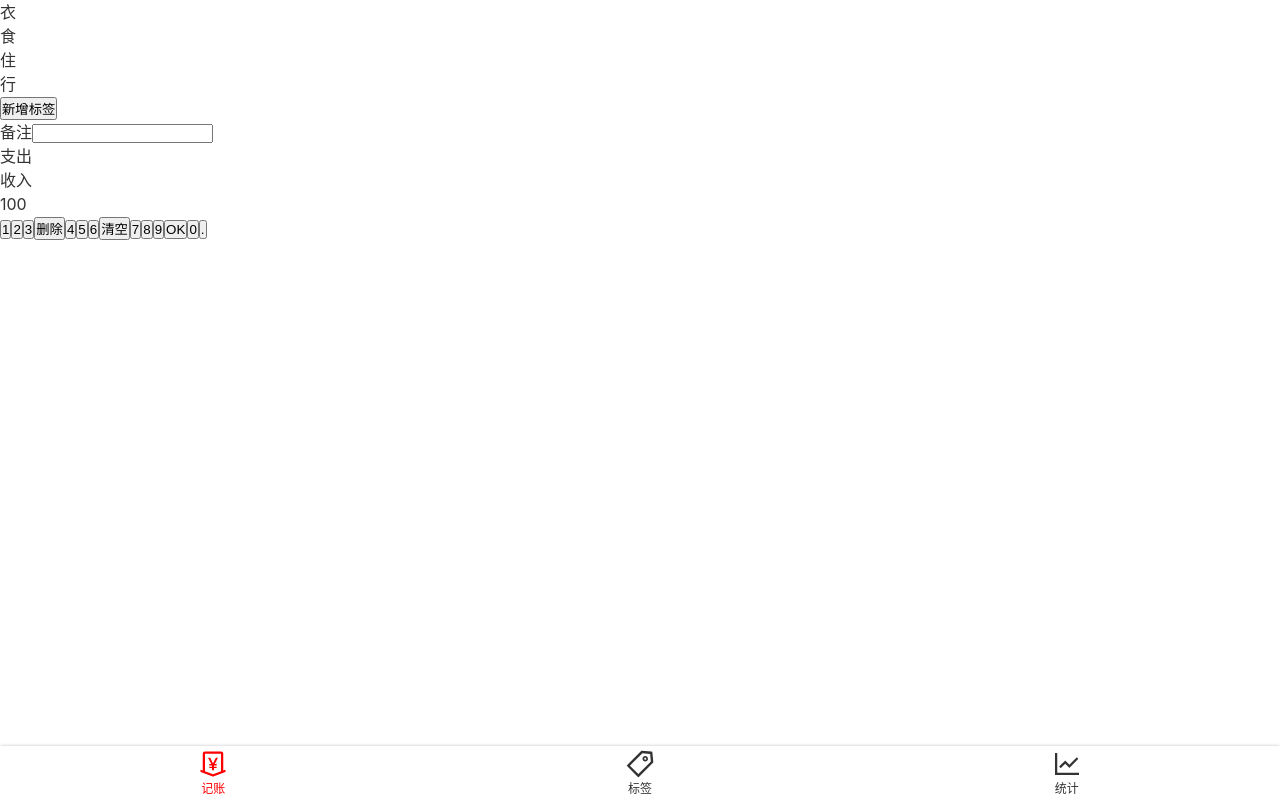
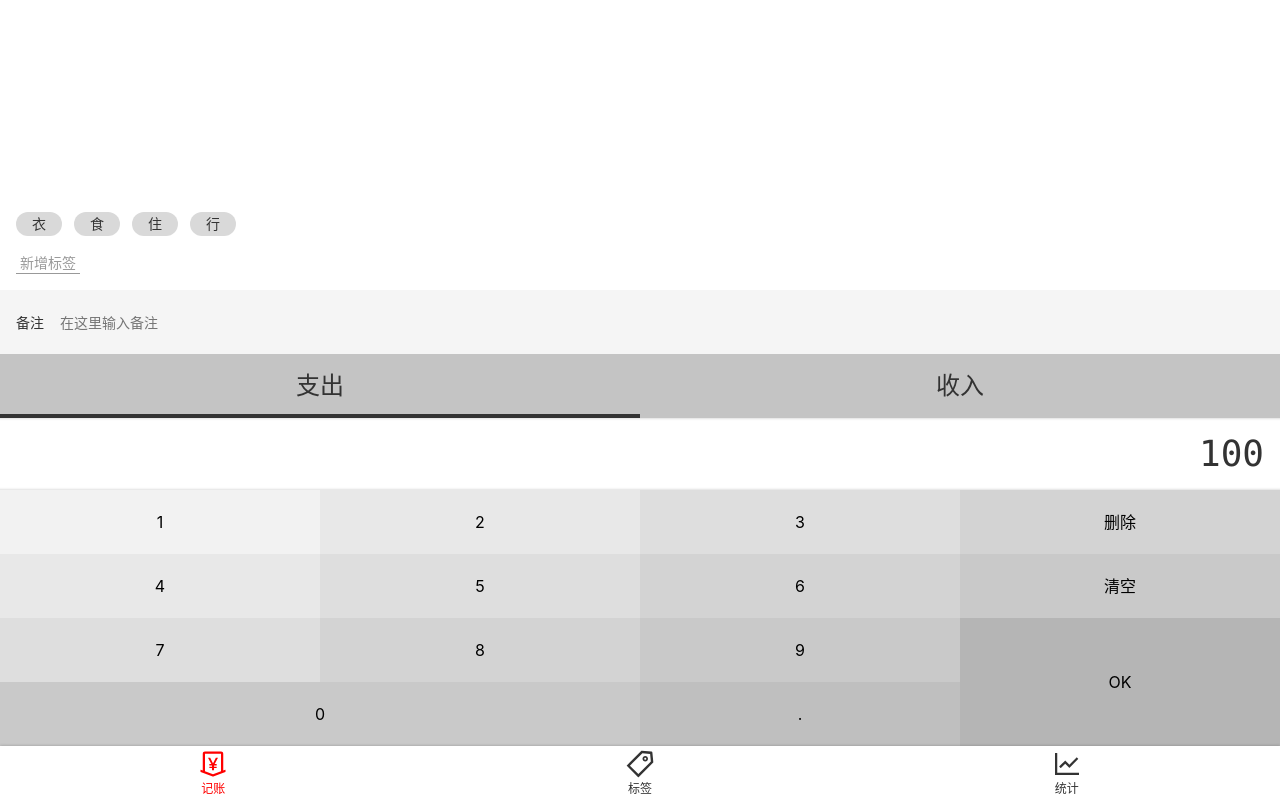
Before and after one commit to shervinchen/moni, a Vue app: page /#/money in a window 1280 px wide. Built offline with nearby package versions, Linux system fonts and the light colour scheme.

Commit message:
完成Money页面布局样式

```diff
--- a/src/App.vue
+++ b/src/App.vue
@@ -11,6 +11,7 @@
 body {
   font-family: $font-hei;
   line-height: 1.5;
+  font-size: 16px;
   color: #333;
   -webkit-font-smoothing: antialiased;
   -moz-osx-font-smoothing: grayscale;
--- a/src/assets/style/helper.scss
+++ b/src/assets/style/helper.scss
@@ -1,5 +1,32 @@
-$font-hei: -apple-system, "Noto Sans", "Helvetica Neue", Helvetica, "Nimbus Sans L", Arial, "Liberation Sans", "PingFang SC", "Hiragino Sans GB", "Noto Sans CJK SC", "Source Han Sans SC", "Source Han Sans CN", "Microsoft YaHei", "Wenquanyi Micro Hei", "WenQuanYi Zen Hei", "ST Heiti", SimHei, "WenQuanYi Zen Hei Sharp", sans-serif;
-$font-kai: Baskerville, Georgia, "Liberation Serif", "Kaiti SC", STKaiti, "AR PL UKai CN", "AR PL UKai HK", "AR PL UKai TW", "AR PL UKai TW MBE", "AR PL KaitiM GB", KaiTi, KaiTi_GB2312, DFKai-SB, "TW\-Kai", serif;
-$font-song: Georgia, "Nimbus Roman No9 L", "Songti SC", "Noto Serif CJK SC", "Source Han Serif SC", "Source Han Serif CN", STSong, "AR PL New Sung", "AR PL SungtiL GB", NSimSun, SimSun, "TW\-Sung", "WenQuanYi Bitmap Song", "AR PL UMing CN", "AR PL UMing HK", "AR PL UMing TW", "AR PL UMing TW MBE", PMingLiU, MingLiU, serif;
+$font-hei: -apple-system, "Noto Sans", "Helvetica Neue", Helvetica,
+  "Nimbus Sans L", Arial, "Liberation Sans", "PingFang SC", "Hiragino Sans GB",
+  "Noto Sans CJK SC", "Source Han Sans SC", "Source Han Sans CN",
+  "Microsoft YaHei", "Wenquanyi Micro Hei", "WenQuanYi Zen Hei", "ST Heiti",
+  SimHei, "WenQuanYi Zen Hei Sharp", sans-serif;
+$font-kai: Baskerville, Georgia, "Liberation Serif", "Kaiti SC", STKaiti,
+  "AR PL UKai CN", "AR PL UKai HK", "AR PL UKai TW", "AR PL UKai TW MBE",
+  "AR PL KaitiM GB", KaiTi, KaiTi_GB2312, DFKai-SB, "TW\-Kai", serif;
+$font-song: Georgia, "Nimbus Roman No9 L", "Songti SC", "Noto Serif CJK SC",
+  "Source Han Serif SC", "Source Han Serif CN", STSong, "AR PL New Sung",
+  "AR PL SungtiL GB", NSimSun, SimSun, "TW\-Sung", "WenQuanYi Bitmap Song",
+  "AR PL UMing CN", "AR PL UMing HK", "AR PL UMing TW", "AR PL UMing TW MBE",
+  PMingLiU, MingLiU, serif;
 
-$color-highlight: #f00
+$color-highlight: #f00;
+
+// placeholder
+%clearFix {
+  &::after {
+    content: "";
+    clear: both;
+    display: block;
+  }
+}
+$color-shadow: rgba(0, 0, 0, 0.25);
+%outerShadow {
+  box-shadow: 0 0 3px $color-shadow;
+}
+%innerShadow {
+  box-shadow: inset 0 -3px 3px -3px $color-shadow,
+    inset 0 3px 3px -3px $color-shadow;
+}
--- a/src/assets/style/reset.scss
+++ b/src/assets/style/reset.scss
@@ -3,7 +3,22 @@
   padding: 0;
   box-sizing: border-box;
 }
+
 a {
   text-decoration: none;
   color: inherit;
 }
+
+ul,
+ol {
+  list-style: none;
+}
+
+button,
+input {
+  font: inherit;
+}
+
+:focus {
+  outline: none;
+}
--- a/src/components/Layout.vue
+++ b/src/components/Layout.vue
@@ -1,6 +1,6 @@
 <template>
-  <div class="nav-wrapper">
-    <div class="content">
+  <div class="layout-wrapper" :class="classPrefix && `${classPrefix}-wrapper`">
+    <div class="content" :class="classPrefix && `${classPrefix}-content`">
       <slot></slot>
     </div>
     <Nav />
@@ -10,11 +10,12 @@
 <script lang="ts">
 export default {
   name: "Layout",
+  props: ['classPrefix']
 };
 </script>
 
 <style lang="scss" scoped>
-.nav-wrapper {
+.layout-wrapper {
   display: flex;
   flex-direction: column;
   height: 100vh;
--- a/src/components/Nav.vue
+++ b/src/components/Nav.vue
@@ -25,8 +25,8 @@
 <style lang="scss" scoped>
   @import '~@/assets/style/helper.scss';
   nav {
+    @extend %outerShadow;
     display: flex;
-    box-shadow: 0 0 3px rgba(0, 0, 0, 0.25);
     flex-direction: row;
     font-size: 12px;
     > .item {
--- a/src/views/Money.vue
+++ b/src/views/Money.vue
@@ -1,28 +1,5 @@
 <template>
-  <Layout>
-    <div class="tags">
-      <ul class="current">
-        <li>衣</li>
-        <li>食</li>
-        <li>住</li>
-        <li>行</li>
-      </ul>
-      <div class="new">
-        <button>新增标签</button>
-      </div>
-    </div>
-    <div>
-      <label class="notes">
-        <span class="name">备注</span>
-        <input type="text">
-      </label>
-    </div>
-    <div>
-      <ul class="types">
-        <li class="selected">支出</li>
-        <li>收入</li>
-      </ul>
-    </div>
+  <Layout class-prefix="layout">
     <div class="number-pad">
       <div class="output">100</div>
       <div class="buttons">
@@ -37,21 +14,181 @@
         <button>7</button>
         <button>8</button>
         <button>9</button>
-        <button>OK</button>
-        <button>0</button>
+        <button class="ok">OK</button>
+        <button class="zero">0</button>
         <button>.</button>
       </div>
+    </div>
+    <div>
+      <ul class="types">
+        <li class="selected">支出</li>
+        <li>收入</li>
+      </ul>
+    </div>
+    <div>
+      <label class="notes">
+        <span class="name">备注</span>
+        <input type="text" placeholder="在这里输入备注" />
+      </label>
+    </div>
+    <div class="tags">
+      <div class="new">
+        <button>新增标签</button>
+      </div>
+      <ul class="current">
+        <li>衣</li>
+        <li>食</li>
+        <li>住</li>
+        <li>行</li>
+      </ul>
     </div>
   </Layout>
 </template>
 
 <script lang="ts">
 export default {
-  name: 'Money',
-}
+  name: "Money",
+};
 </script>
 
+<style lang="scss">
+  .layout-content {
+    display: flex;
+    flex-direction: column-reverse;
+  }
+</style>
+
 <style lang="scss" scoped>
-@import '~@/assets/style/helper.scss';
+@import "~@/assets/style/helper.scss";
 
+.tags {
+  flex-grow: 1;
+  font-size: 14px;
+  padding: 16px;
+  display: flex;
+  flex-direction: column-reverse;
+  > .current {
+    display: flex;
+    flex-wrap: wrap;
+    > li {
+      background: #d9d9d9;
+      $h: 24px;
+      height: $h;
+      line-height: $h;
+      border-radius: $h / 2;
+      padding: 0 16px;
+      margin-right: 12px;
+      margin-top: 4px;
+    }
+  }
+  > .new {
+    padding-top: 16px;
+    button {
+      background: transparent;
+      border: none;
+      color: #999;
+      border-bottom: 1px solid;
+      padding: 0 4px;
+    }
+  }
+}
+.notes {
+  font-size: 14px;
+  display: block;
+  background: #f5f5f5;
+  padding-left: 16px;
+  display: flex;
+  align-items: center;
+  .name {
+    padding-right: 16px;
+  }
+  input {
+    height: 64px;
+    flex-grow: 1;
+    background: transparent;
+    border: none;
+    padding-right: 16px;
+  }
+}
+.types {
+  background: #c4c4c4;
+  display: flex;
+  text-align: center;
+  font-size: 24px;
+  > li {
+    width: 50%;
+    height: 64px;
+    display: flex;
+    justify-content: center;
+    align-items: center;
+    position: relative;
+    &.selected {
+      &::after {
+        content: "";
+        position: absolute;
+        bottom: 0;
+        left: 0;
+        width: 100%;
+        height: 4px;
+        background: #333;
+      }
+    }
+  }
+}
+.number-pad {
+  .output {
+    @extend %clearFix;
+    @extend %innerShadow;
+    font-size: 36px;
+    font-family: Consolas, monospace;
+    padding: 9px 16px;
+    text-align: right;
+  }
+  .buttons {
+    @extend %clearFix;
+    > button {
+      width: 25%;
+      height: 64px;
+      float: left;
+      background: transparent;
+      border: none;
+      &.ok {
+        height: 64 * 2px;
+        float: right;
+      }
+      &.zero {
+        width: 25 * 2%;
+      }
+      $bg: #f2f2f2;
+      &:nth-child(1) {
+        background: $bg;
+      }
+      &:nth-child(2),
+      &:nth-child(5) {
+        background: darken($bg, 4%);
+      }
+      &:nth-child(3),
+      &:nth-child(6),
+      &:nth-child(9) {
+        background: darken($bg, 4 * 2%);
+      }
+      &:nth-child(4),
+      &:nth-child(7),
+      &:nth-child(10) {
+        background: darken($bg, 4 * 3%);
+      }
+      &:nth-child(8),
+      &:nth-child(11),
+      &:nth-child(13) {
+        background: darken($bg, 4 * 4%);
+      }
+      &:nth-child(14) {
+        background: darken($bg, 4 * 5%);
+      }
+      &:nth-child(12) {
+        background: darken($bg, 4 * 6%);
+      }
+    }
+  }
+}
 </style>
```
